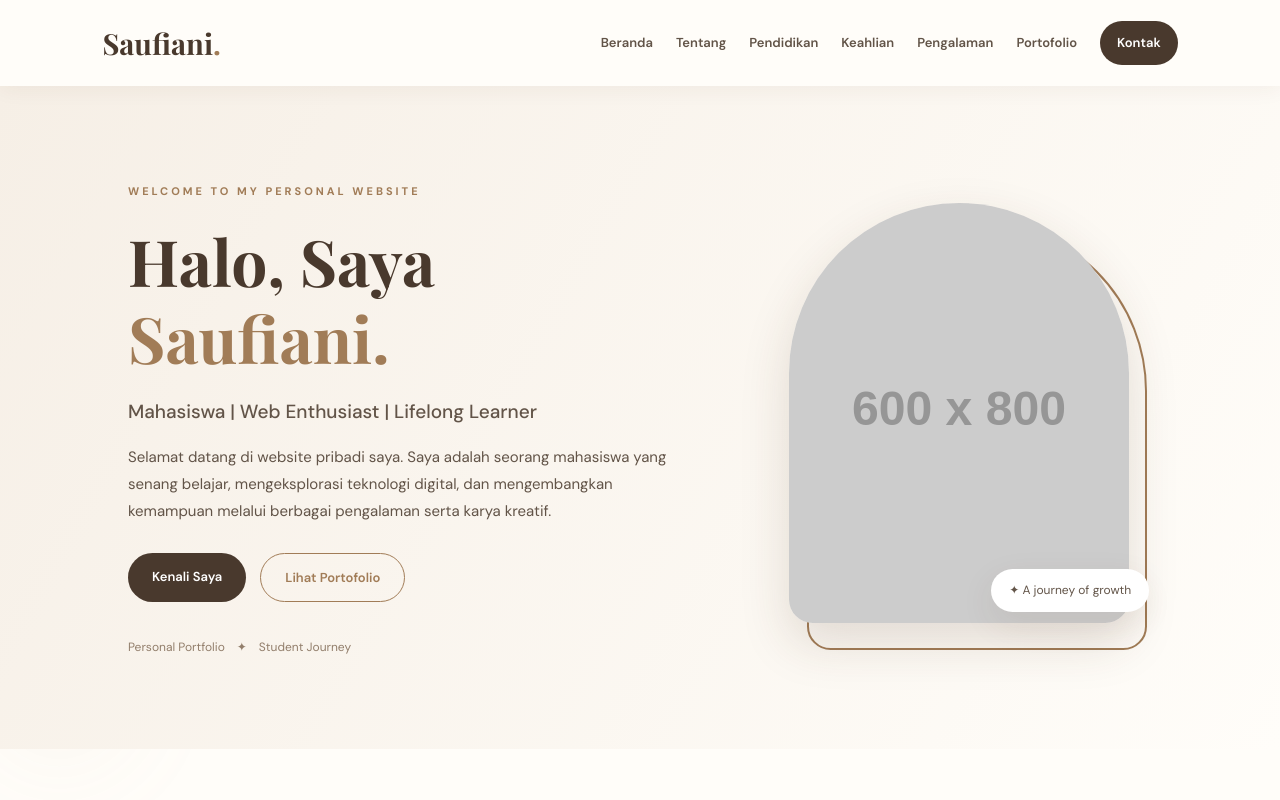
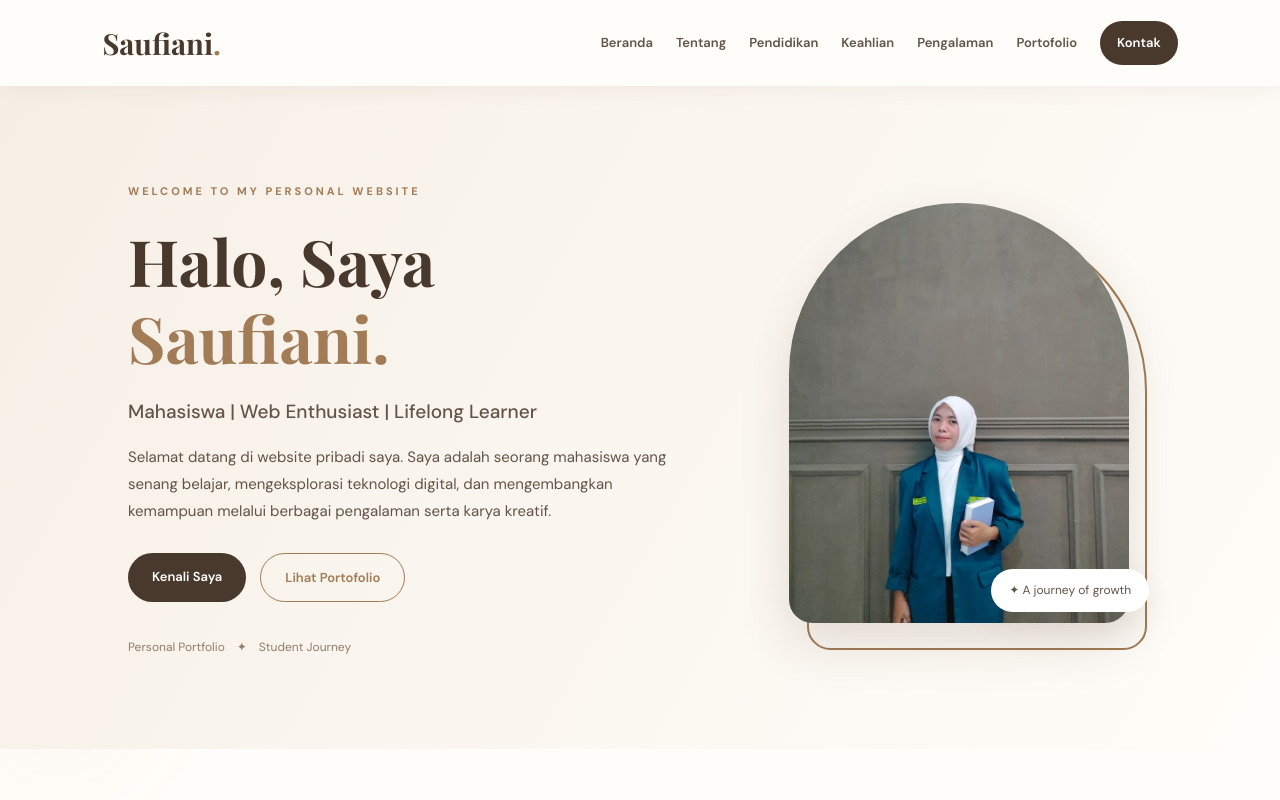
Before and after one commit to 240504007mhs-web/SAUFIANI, a plain HTML site: page index.html in a window 1280 px wide. Shown: the top 800 px of the page. Drawn offline with nearby package versions, Linux system fonts and the light colour scheme; placeholder pictures from the web are drawn by us.

Commit message:
Update index.html

```diff
--- a/index.html
+++ b/index.html
@@ -818,7 +818,7 @@
         <div class="image-decoration"></div>
 
         <!-- Ganti profile.jpg dengan foto milikmu -->
-        <img src="images/profile.jpg" alt="Foto profil Saufiani"
+        <img src="f0t0 aku.jpg" alt="Foto profil Saufiani"
              onerror="this.onerror=null;this.src='https://placehold.co/600x800/f3e9dc/76543d?text=Foto+Saufiani';">
 
         <div class="image-caption">✦ A journey of growth</div>
```
